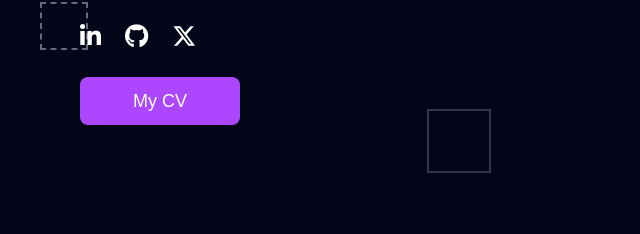
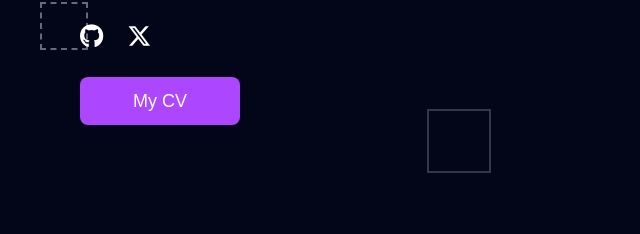
Before and after one commit to WebGenius183/rebix, a plain HTML site: page index.html in a window 1280 px wide. Shown: the part 531-765 px from the top of the page, 0-640 px from the left. Drawn offline with nearby package versions, Linux system fonts and the light colour scheme.

Commit message:
Remove LinkedIn link from index.html

```diff
--- a/index.html
+++ b/index.html
@@ -41,7 +41,6 @@
       </h1>
       <p class="text-base md:text-lg">I like to craft solid and scalable frontend products with great user experiences.</p>
       <div class="flex gap-6 justify-center md:justify-start mt-6 text-2xl">
-        <a href="https://www.linkedin.com/in/ajose-rehoboth-0374a1260/"><i class="fa-brands fa-linkedin-in fa-1x"></i></a>
         <a href="https://github.com/WebGenius183/"><i class="fa-brands fa-github fa-1x"></i></a>
         <a href="https://x.com/code_codeforge"><i class="fa-brands fa-x-twitter fa-1x"></i></a>
       </div>
```
